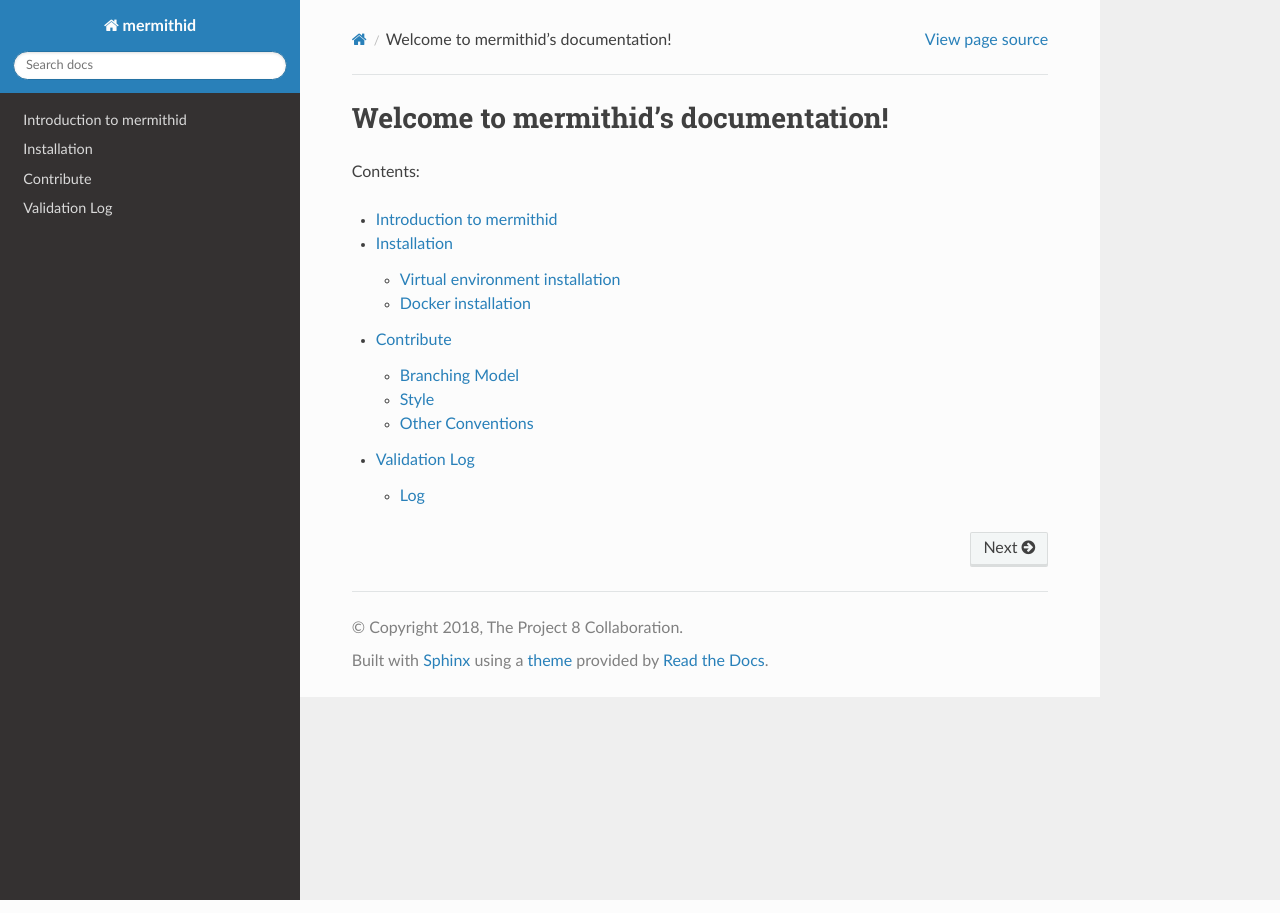
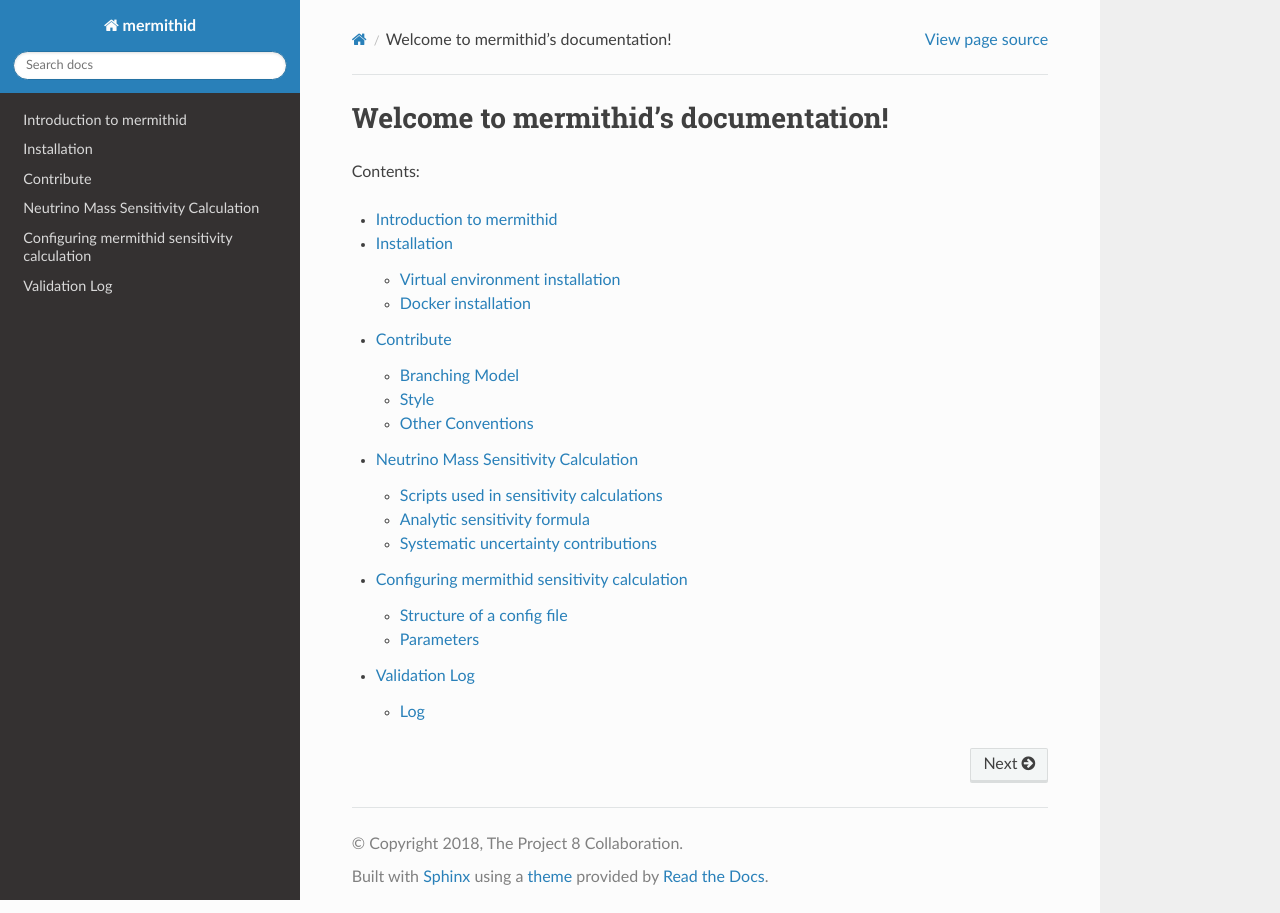
Before and after one commit to project8/mermithid, a Sphinx documentation site: the page built from documentation/index.rst, in a window 1280 px wide. Built offline with Sphinx 7.4.7 and the Read the Docs theme 2.0.0, drawn with Linux system fonts in a browser that asks for light colours; pages that are not in the unit, such as notebooks, are missing from menus.

Commit message:
trying to include new documentation in index

```diff
--- a/documentation/index.rst
+++ b/documentation/index.rst
@@ -9,5 +9,7 @@ Contents:
     intro
     install
     contribute
+    sensitivity
+    sensitivity_configurable_parameters
     validation_log
     better_apidoc_out/modules
--- a/documentation/sensitivity_configurable_parameters.rst
+++ b/documentation/sensitivity_configurable_parameters.rst
@@ -54,7 +54,7 @@ Not yet used (work in progress):
 
 We use the CRLB for calculating the frequency resolution. The CRLB is calculated from the signal to noise ratio (SNR) and track length. The sensitivity calculations therefore include a calculation of the noise and signal power.
 
-* ``usefixedvalue``: If true all parameters below are ignored but ``default_systematic_smearing``.
+* ``usefixedvalue``: If true all parameters below are ignored but ``default_systematic_smearing`` and ``default_systematic_uncertainty``.
 * ``default_systematic_smearing``: Used if ``usefixedvalue`` is true. Units must be eV.
 * ``default_systematic_uncertainty``: Used if ``usefixedvalue`` is true. Units must be eV
 * ``usefixeduncertainty``: If true, the uncertainty on the frequency extraction is fixed to the value of ``fixed_relativ_uncertainty``. False will result in an error because no calculation is currently implemented.
```
